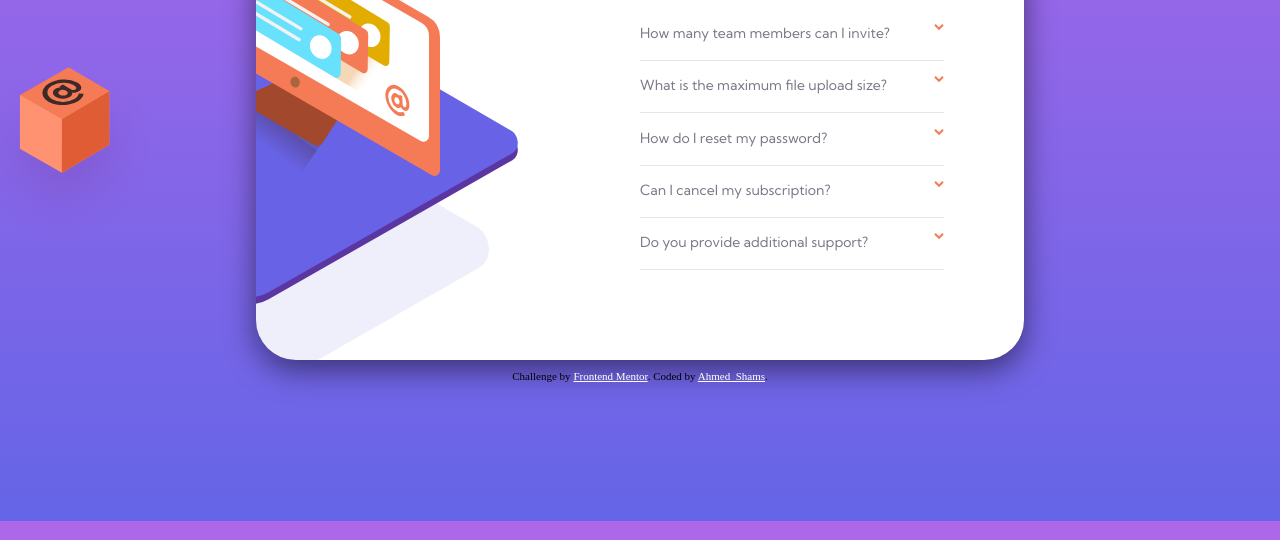
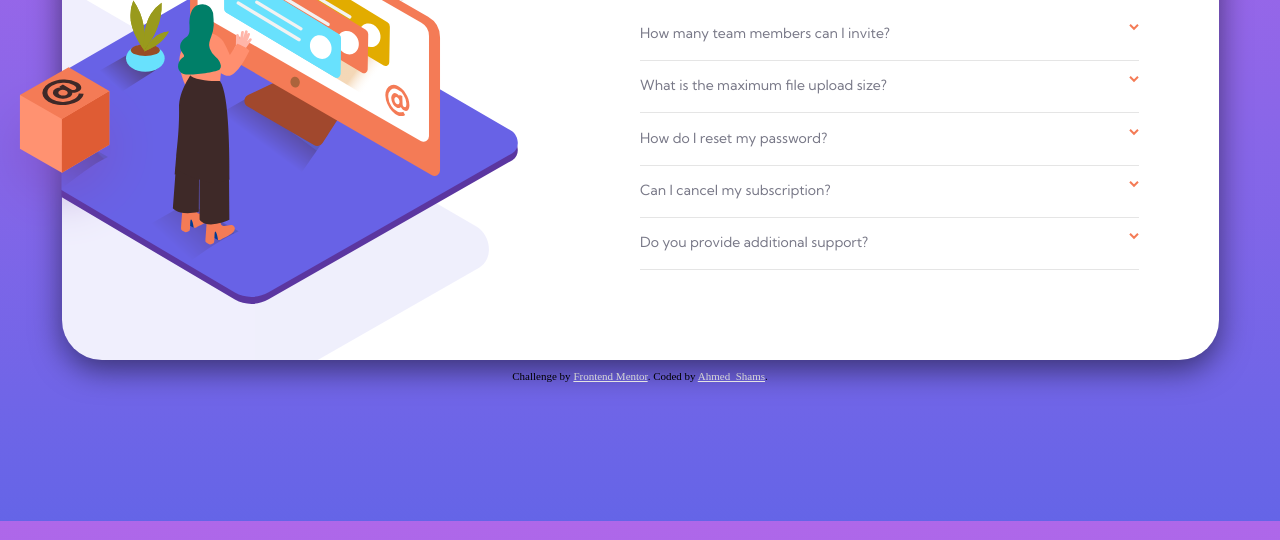
Before and after one commit to AhmedShams999/FrontEnd-Mentor-Challange1, a plain HTML site: page index.html in a window 1280 px wide. Shown: the part 279-819 px from the top of the page. Drawn offline with Linux system fonts and the light colour scheme.

Commit message:
second screenShot

```diff
--- a/style.css
+++ b/style.css
@@ -27,12 +27,13 @@ h1,p{
   }
 
   .container {
-    width: 60%;
+    width: 1157px;
     height: 500px;
     background-color: white;
     box-shadow: 0px 10px 30px rgba(0, 0, 0, 0.5);
     display: flex;
     border-radius: 40px;
+    position: relative;
   }
 
   .img-section{
```
Also changed, not shown: index.html (+3 -3 lines).
